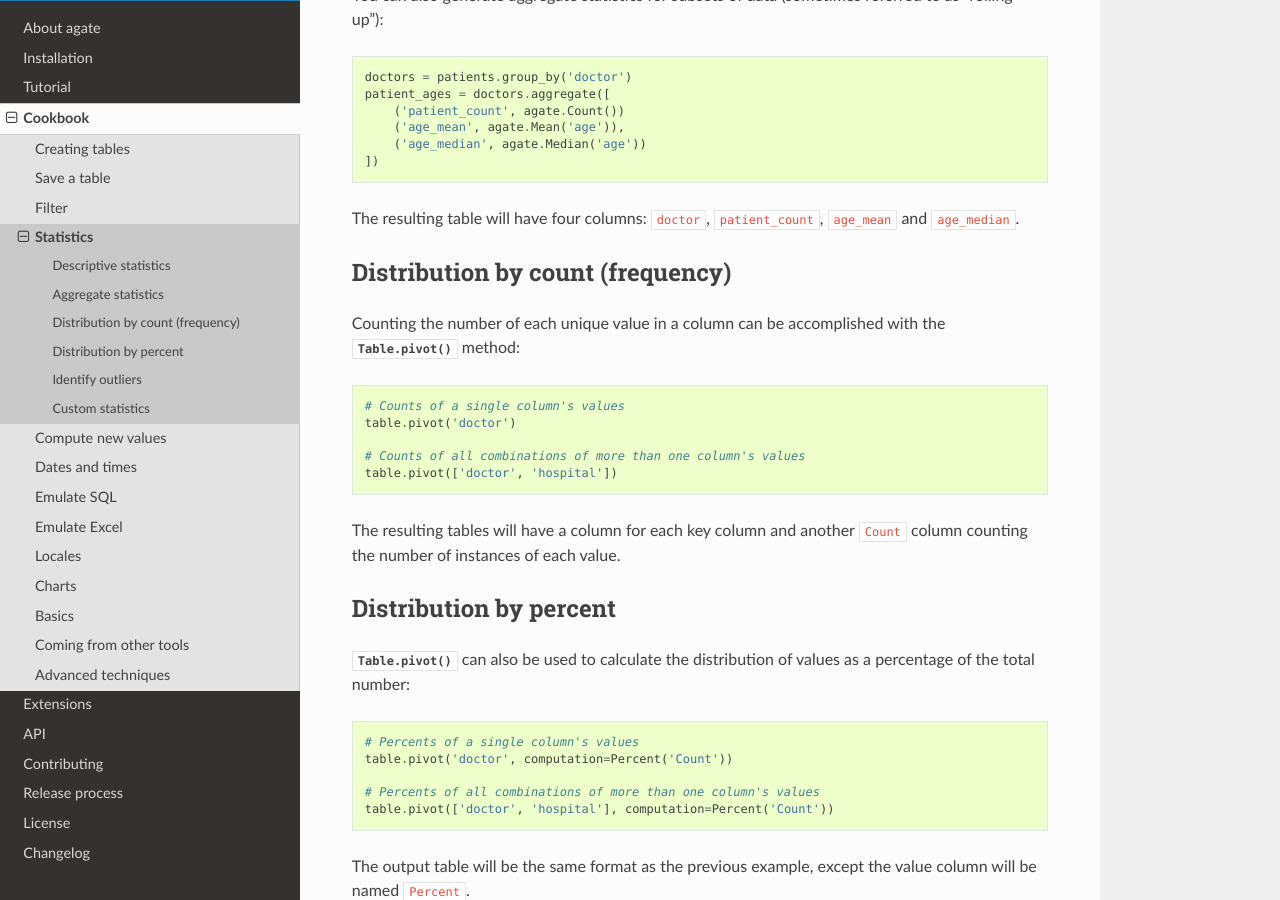
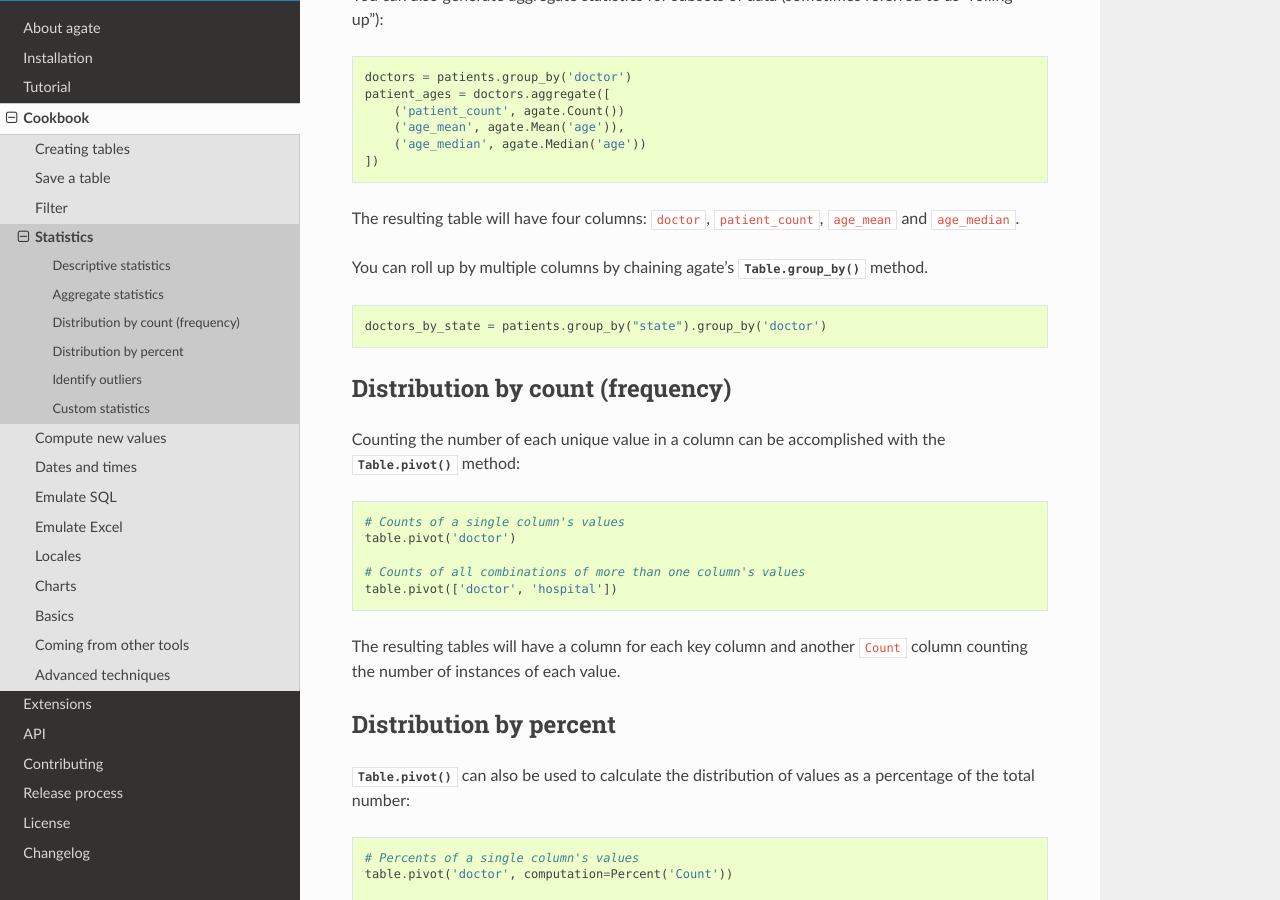
Before and after one commit to wireservice/agate, a Sphinx documentation site: the page built from docs/cookbook/statistics.rst, in a window 1280 px wide and 900 px high, scrolled down 840 px. Built offline with Sphinx 7.4.7 and the Read the Docs theme 2.0.0, drawn with Linux system fonts in a browser that asks for light colours; pages that are not in the unit, such as notebooks, are missing from menus.

Commit message:
Chained group_by docs that fixes #577

```diff
--- a/docs/cookbook/sql.rst
+++ b/docs/cookbook/sql.rst
@@ -115,6 +115,12 @@
 
     doctors = patients.group_by('doctor')
 
+You can group by two or more columns by chaining the command.
+
+.. code-block:: python
+
+    doctors_by_state = patients.group_by('state').group_by('doctor')
+
 Chain commands together
 =======================
 
--- a/docs/cookbook/statistics.rst
+++ b/docs/cookbook/statistics.rst
@@ -47,6 +47,11 @@
 
 The resulting table will have four columns: ``doctor``, ``patient_count``, ``age_mean`` and ``age_median``.
 
+You can roll up by multiple columns by chaining agate's :meth:`.Table.group_by` method.
+
+.. code-block:: python
+
+    doctors_by_state = patients.group_by("state").group_by('doctor')
 
 Distribution by count (frequency)
 =================================
```
